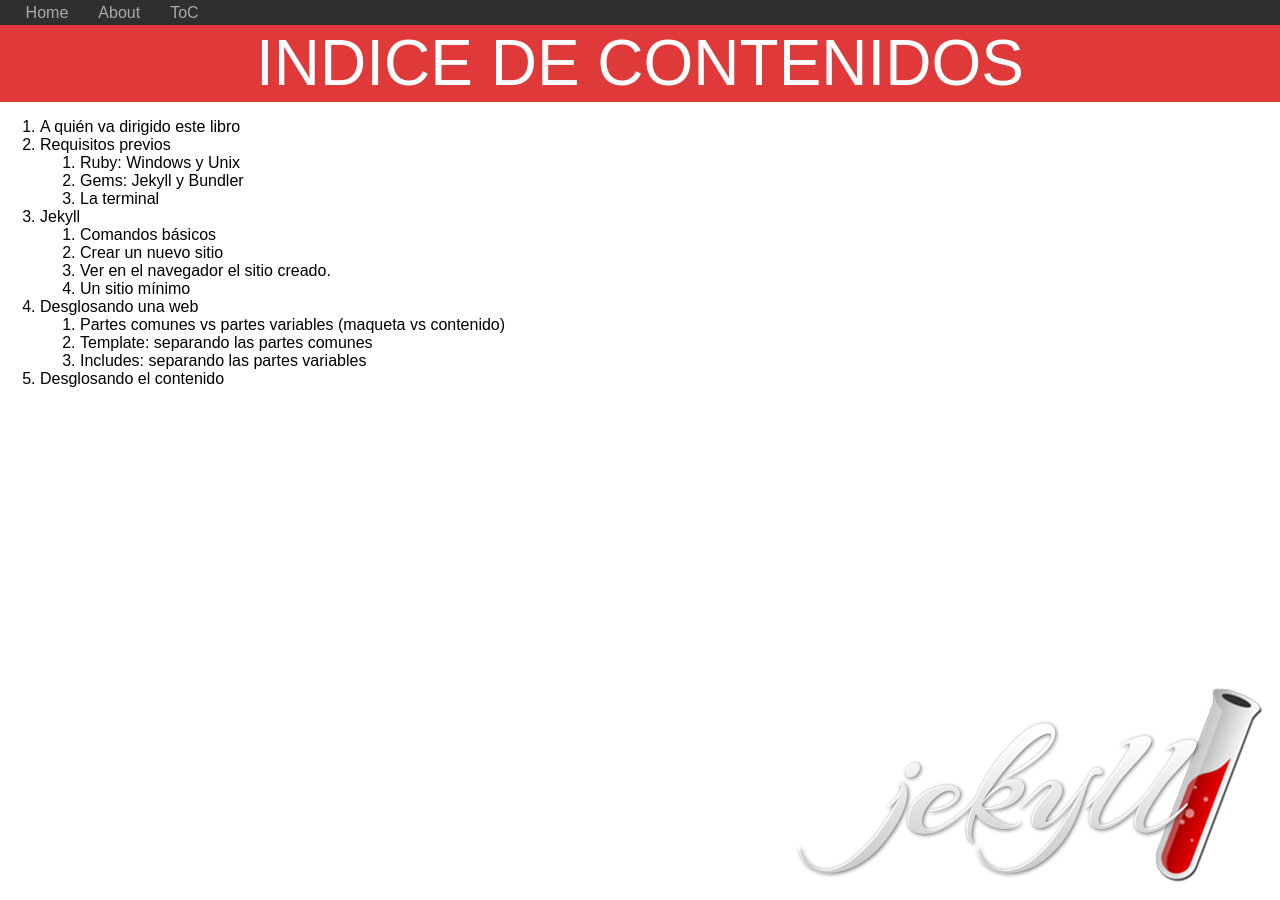
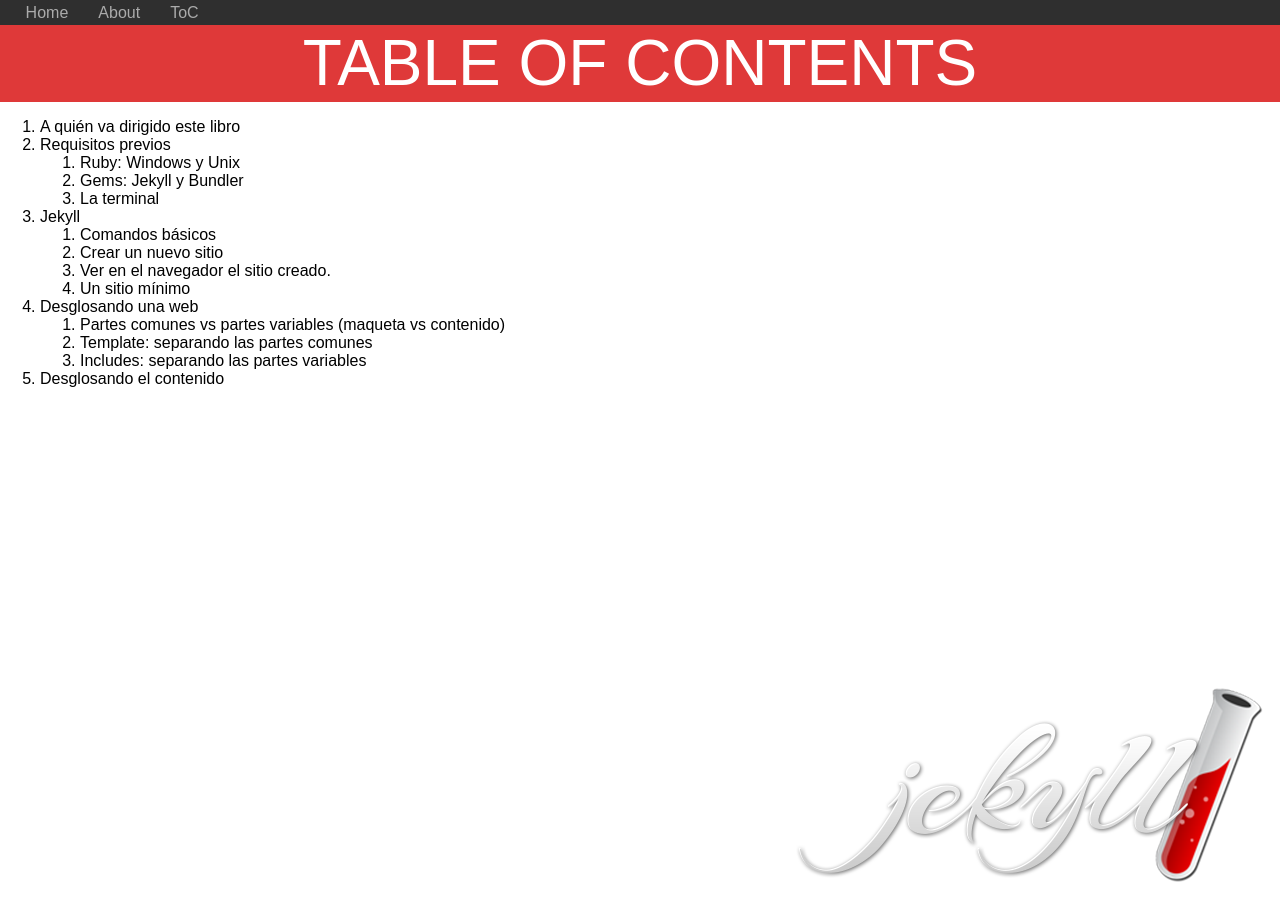
Before and after one commit to RocketFever22/jekyllpage, a Jekyll site: the page built from contents.md, in a window 1280 px wide. Built offline with Jekyll 4.4.1, drawn with Linux system fonts in a browser that asks for light colours.

Commit message:
traducciones

```diff
--- a/contents.md
+++ b/contents.md
@@ -1,5 +1,5 @@
 ---
-title: INDICE DE CONTENIDOS
+title: TABLE OF CONTENTS
 layout: default
 permalink: contents
 ---
```
Also changed, not shown: 1 other file.
